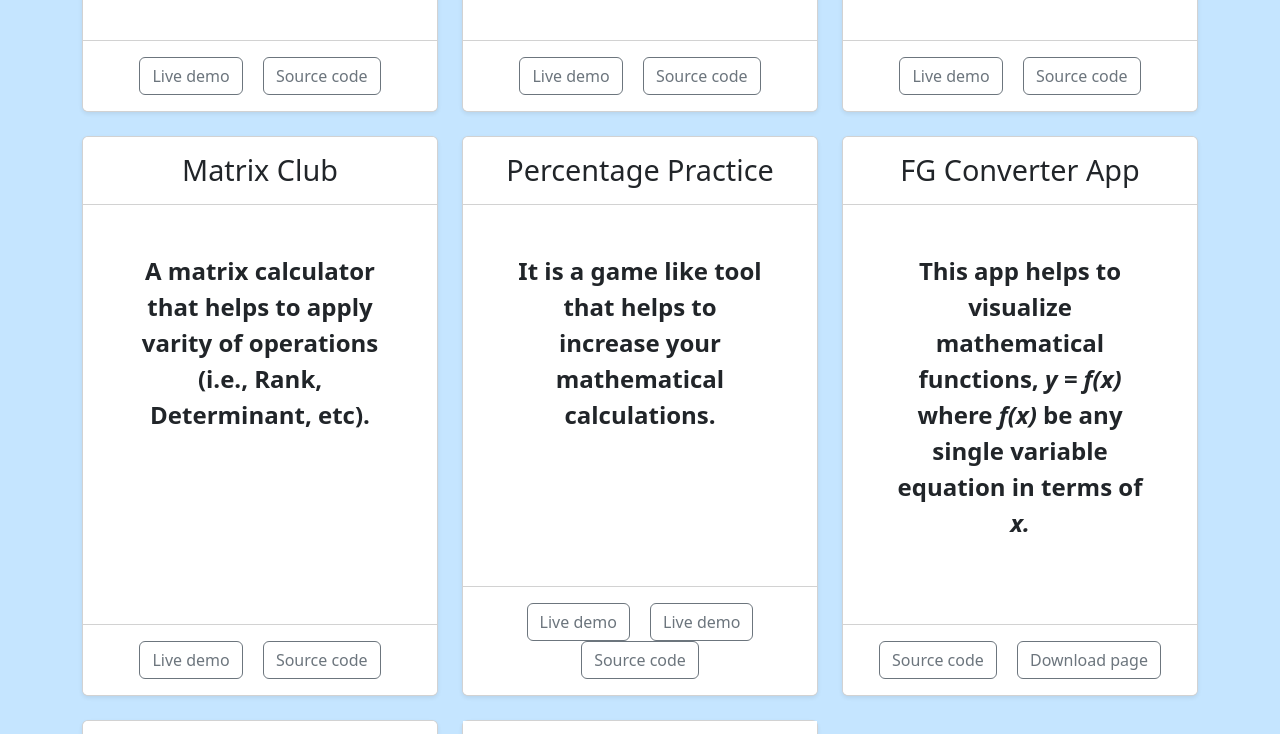
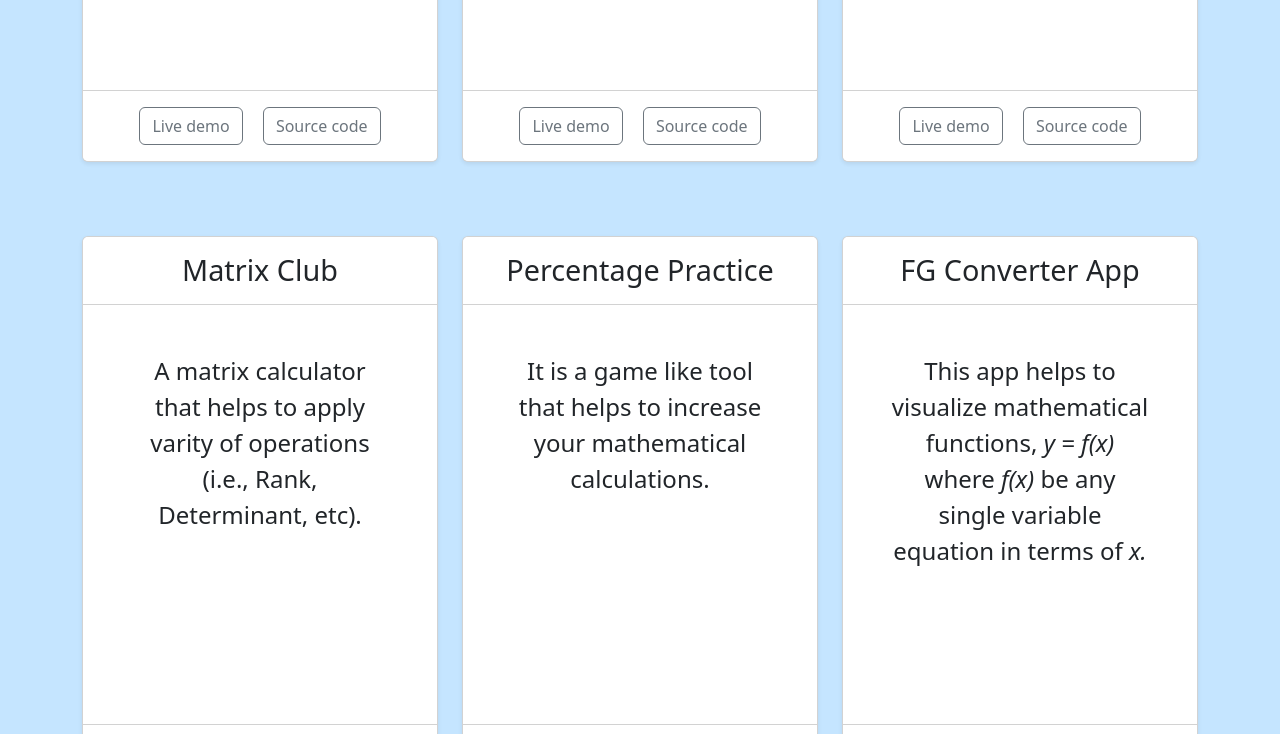
Before and after one commit to a4archit/portfolio, a plain HTML site: page index.html in a window 1280 px wide. Shown: the part 2200-2934 px from the top of the page. Drawn offline with nearby package versions, Linux system fonts and the light colour scheme; some packages are replaced by stand-ins of ours; a script that the page names is missing.

Commit message:
Update index.html

```diff
--- a/index.html
+++ b/index.html
@@ -38,15 +38,17 @@
 
     .custom-card {
       min-height: 70vh;
+      margin-bottom: 50px
     }
 
     .custom-card>.card-header>.card-title {
       font-size: 1.8em;
+      font-weight: 800;
     }
 
     .custom-card>.card-body {
       font-size: 1.5em;
-      font-weight: 800;
+      font-weight: 200;
       /* padding: 1.8em; */
     }
 
@@ -396,7 +398,6 @@
             </p>
           </div>
           <div class="card-footer bg-white py-3">
-            <a href="" class="btn btn-outline-secondary mx-2 ">Live demo</a>
             <a href="https://a4archit.github.io/Percentage-Practice/" class="btn btn-outline-secondary mx-2 ">Live demo</a>
             <a href="https://www.github.com/a4archit/Percentage-Practice" class="btn btn-outline-secondary mx-2 ">Source code</a>
           </div>
```
